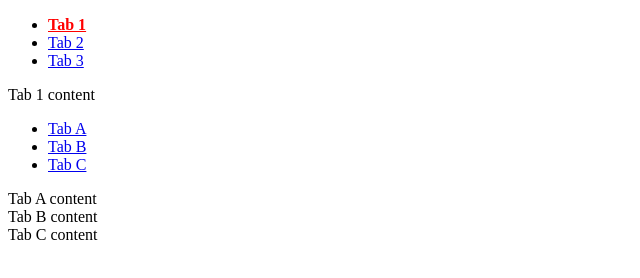
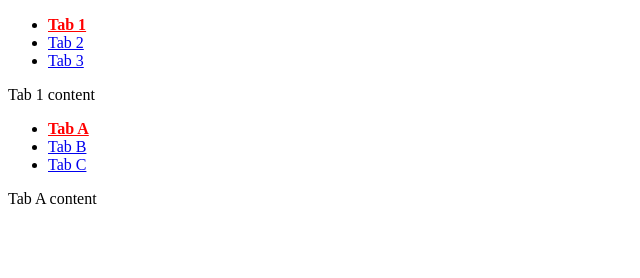
Before and after one commit to lyquochuy1988/tably, a website: page index.html in a window 1280 px wide. Shown: the whole page, without its empty margins (0-640 px from the left). Drawn offline with Linux system fonts and the light colour scheme.

Commit message:
Xử lý ghi nhớ đồng thời nhiều tab

```diff
--- a/index.html
+++ b/index.html
@@ -45,9 +45,9 @@
             remember: true,
         });
 
-        // const tabs2 = new Tably("#tabs2", {
-        //     remember: true,
-        // });
+        const tabs2 = new Tably("#tabs2", {
+            remember: true,
+        });
 
     </script>
 </body>
--- a/src/tably.js
+++ b/src/tably.js
@@ -27,6 +27,8 @@ function Tably(selector, options = {}) {
         remember: false,
     }, options);
 
+    this.paramKey = selector.replace(/[^a-zA-Z0-9]/g, '');;
+
     this._originalHTML = this.container.innerHTML;
 
     this._init();
@@ -34,9 +36,9 @@ function Tably(selector, options = {}) {
 
 Tably.prototype._init = function() {
     const params = new URLSearchParams(location.search);
-    const tabSelector = params.get("tab");
+    const tabSelector = params.get(this.paramKey);
 
-    const tabToActivate = (this.opt.remember && tabSelector && this.tabs.find(tab => tab.getAttribute("href") === tabSelector)) || this.tabs[0];
+    const tabToActivate = (this.opt.remember && tabSelector && this.tabs.find(tab => tab.getAttribute("href").replace(/[^a-zA-Z0-9]/g, '') === tabSelector)) || this.tabs[0];
     this._activateTab(tabToActivate)
 
     this.tabs.forEach(tab => {
@@ -61,7 +63,12 @@ Tably.prototype._activateTab = function(tab) {
     activePanel.hidden = false;
 
     if (this.opt.remember) {
-        history.replaceState(null, null, `?tab=${encodeURIComponent(tab.getAttribute("href"))}`);
+        const params = new URLSearchParams(location.search);
+        const paramValue = tab.getAttribute("href").replace(/[^a-zA-Z0-9]/g, '');
+
+        params.set(this.paramKey, paramValue);
+
+        history.replaceState(null, null, `?${params}`);
     }
 }
 
```
